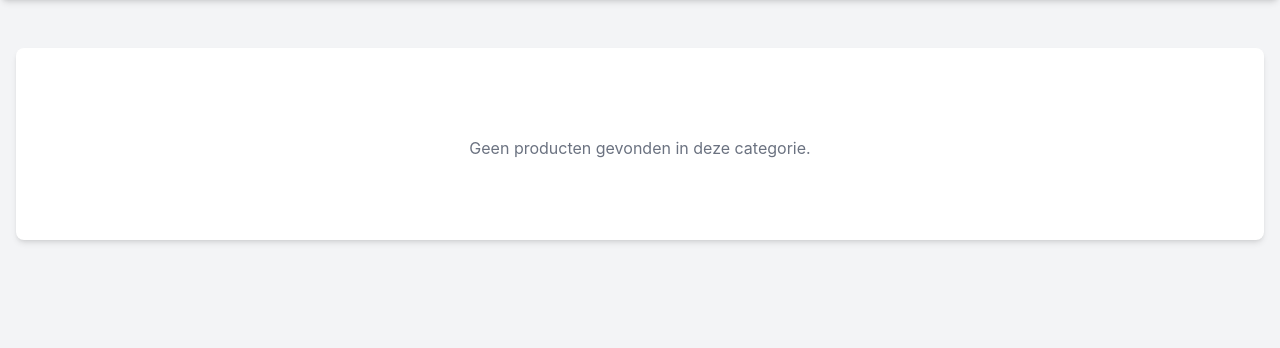
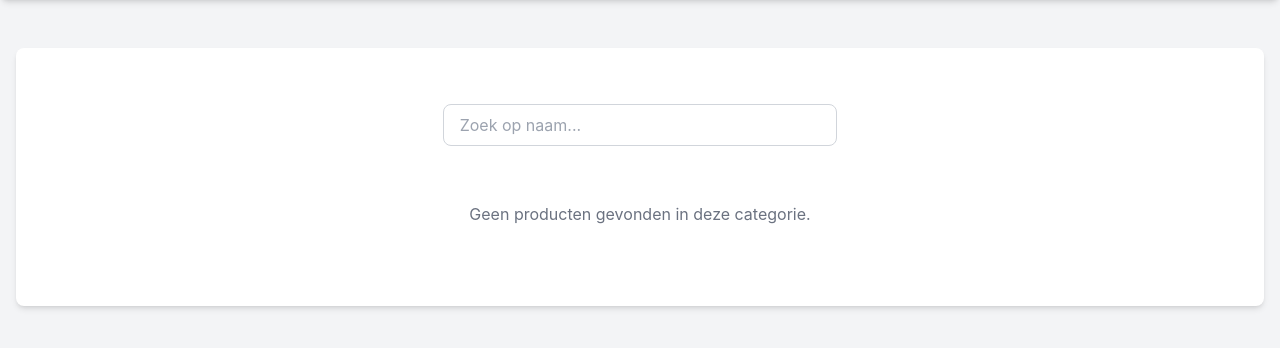
Before and after one commit to joaen05/Liesbet_juwelen, a Flask app: template templates/producten.html in a window 1280 px wide. Shown: the part 72-420 px from the top of the page. Run offline with Flask 3, Linux system fonts and the light colour scheme; the template is opened without the code that fills it, so the values that code supplies are empty; parts of the project's set-up code (start-up, migrations or seed data) failed here and were passed over; some libraries are stand-ins or nearby versions.

Commit message:
zoekfunctie

```diff
--- a/app.py
+++ b/app.py
@@ -109,6 +109,8 @@ def home():
 def producten_per_categorie(categorie):
     conn = get_db_connection()
     producten_lijst = []
+    zoekterm = request.args.get('q', '').strip().lower()  # <--- zoekterm ophalen
+
     if conn:
         try:
             cursor = conn.cursor(cursor_factory=DictCursor)
@@ -123,7 +125,7 @@ def producten_per_categorie(categorie):
 
             categorie_id = categorie_result['id']
 
-            # Haal producten op met JOIN op categorieen voor betrouwbaarheid
+            # Haal producten op
             cursor.execute("""
                 SELECT p.*, c.naam AS categorie_naam
                 FROM producten p
@@ -133,7 +135,6 @@ def producten_per_categorie(categorie):
             """, (categorie_id,))
             producten_db = cursor.fetchall()
 
-            # Voor elk product de kleuren ophalen
             for product in producten_db:
                 cursor.execute("""
                     SELECT * FROM product_kleuren
@@ -146,9 +147,17 @@ def producten_per_categorie(categorie):
                 product_dict['kleuren'] = kleuren
                 producten_lijst.append(product_dict)
 
+            # Filter op zoekterm
+            if zoekterm:
+                producten_lijst = [
+                    p for p in producten_lijst
+                    if zoekterm in p['naam'].lower()
+                ]
+
             return render_template('producten.html',
                                    producten=producten_lijst,
-                                   categorie=categorie)
+                                   categorie=categorie,
+                                   zoekterm=zoekterm)  # zoekterm meegeven
 
         except Exception as e:
             print(f"Database error: {e}")
@@ -160,6 +169,7 @@ def producten_per_categorie(categorie):
 
     flash('Kon geen verbinding maken met de database', 'error')
     return redirect(url_for('home'))
+
 
 
 @app.route('/producten/<categorie>/<int:product_id>')
--- a/templates/producten.html
+++ b/templates/producten.html
@@ -13,10 +13,18 @@
         {% endif %}
     </div>
 
+    <!-- Zoekveld -->
+    <div class="mb-6">
+        <input type="text"
+               id="zoekveld"
+               placeholder="Zoek op naam..."
+               class="border border-gray-300 rounded-lg px-4 py-2 w-full md:w-1/3 focus:outline-none focus:ring-2 focus:ring-blue-500">
+    </div>
+
     {% if producten %}
-    <div class="grid grid-cols-1 md:grid-cols-2 lg:grid-cols-3 gap-6">
+    <div id="productGrid" class="grid grid-cols-1 md:grid-cols-2 lg:grid-cols-3 gap-6">
         {% for product in producten %}
-        <div class="bg-white rounded-lg shadow-md overflow-hidden hover:shadow-lg transition-shadow duration-300">
+        <div class="product-card bg-white rounded-lg shadow-md overflow-hidden hover:shadow-lg transition-shadow duration-300" data-naam="{{ product.naam | lower }}">
             <a href="{{ url_for('product_detail', categorie=product.categorie_naam, product_id=product.id) }}">
                 {% if product.kleuren %}
                 <div class="relative group aspect-square">
@@ -82,10 +90,11 @@
 
 <script>
 document.addEventListener('DOMContentLoaded', function() {
+    // Kleur wisselen
     document.querySelectorAll('.kleur-selector').forEach(select => {
         select.addEventListener('change', function() {
             const selectedOption = this.options[this.selectedIndex];
-            const productCard = this.closest('.bg-white.rounded-lg');
+            const productCard = this.closest('.product-card');
             const mainImg = productCard.querySelector('.hoofd-foto');
             const hoverImg = productCard.querySelector('.hover-foto');
 
@@ -95,6 +104,22 @@ document.addEventListener('DOMContentLoaded', function() {
             }
         });
     });
+
+    // Live filteren op naam
+    const zoekveld = document.getElementById('zoekveld');
+    const kaarten = document.querySelectorAll('.product-card');
+
+    zoekveld.addEventListener('input', function() {
+        const term = this.value.trim().toLowerCase();
+        kaarten.forEach(card => {
+            const naam = card.dataset.naam;
+            if (naam.includes(term)) {
+                card.style.display = '';
+            } else {
+                card.style.display = 'none';
+            }
+        });
+    });
 });
 </script>
 {% endblock %}
```
